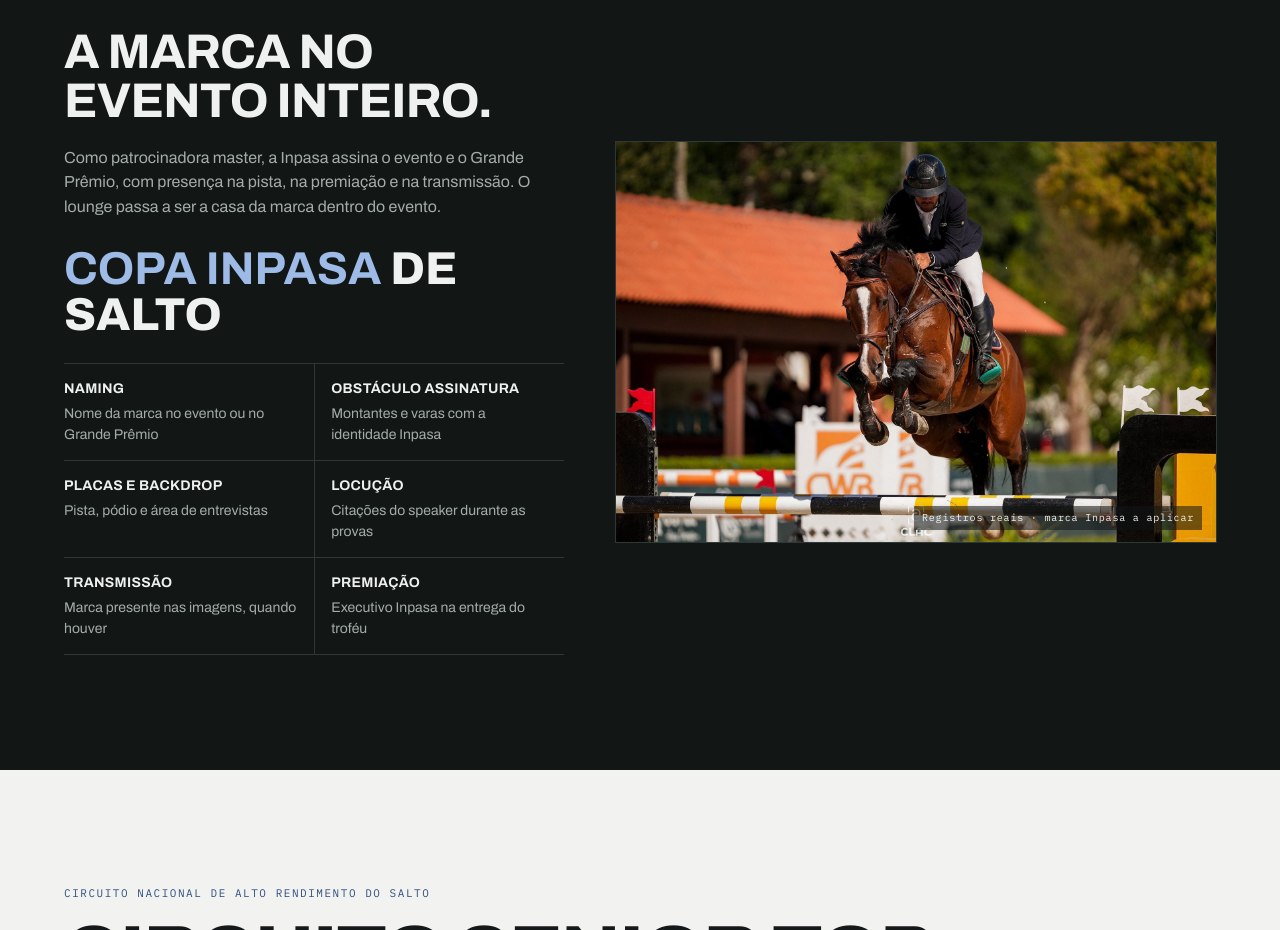
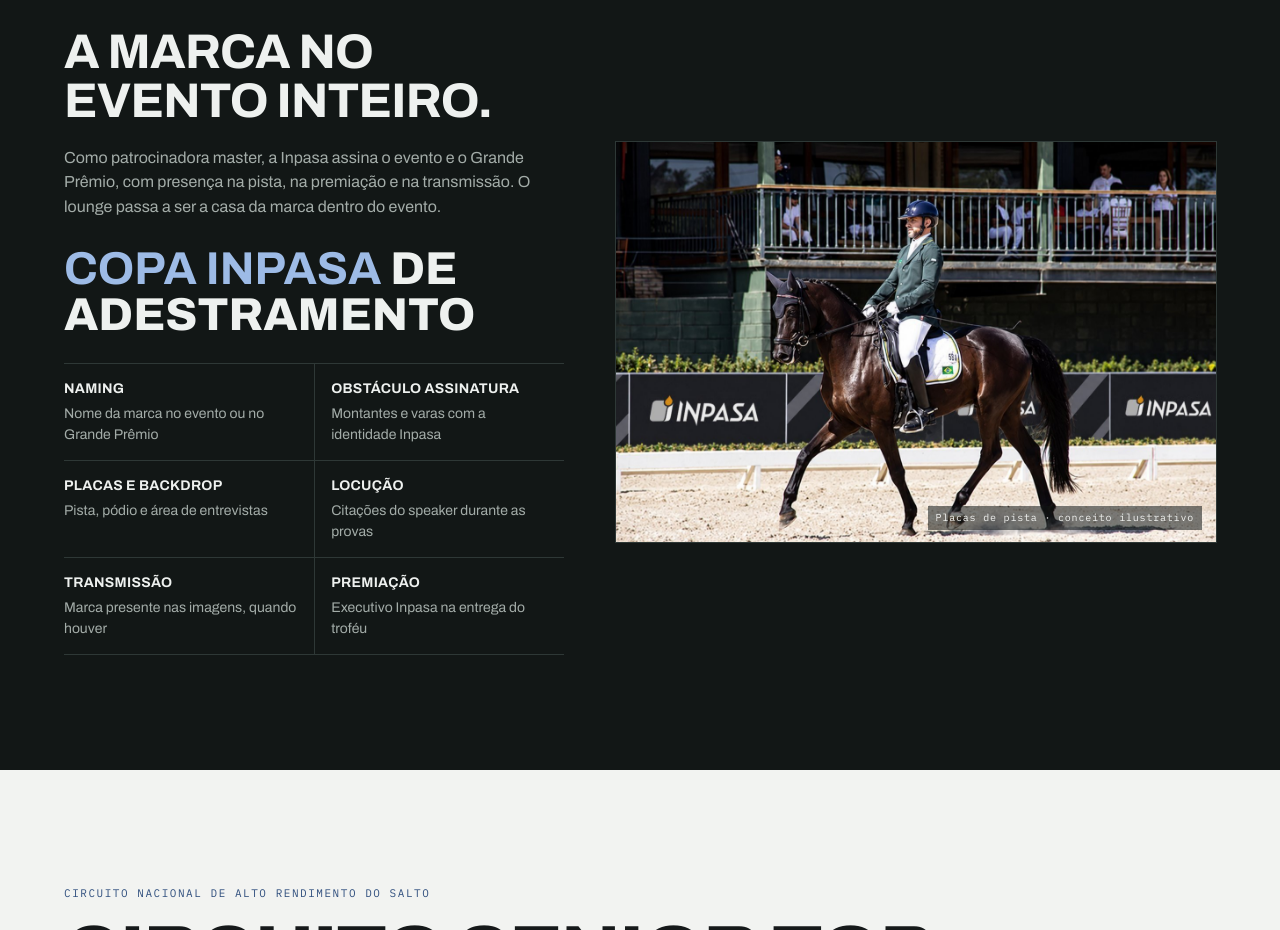
Before and after one commit to rmcaveiro-lang/CBH-INPASA, a plain HTML site: page index.html in a window 1280 px wide. Shown: the part 6920-7850 px from the top of the page. Drawn offline with Linux system fonts and the light colour scheme; animation ran at ten frames a second.

Commit message:
Entregáveis com a marca Inpasa: obstáculo, placas de pista e backdrop de premiação
Co-Authored-By: Claude Opus 5.5 <noreply@anthropic.com>
Claude-Session: https://claude.ai/code/session_01Sm2xVS7bUyG4rPB2yPDBnK

```diff
--- a/index.html
+++ b/index.html
@@ -673,7 +673,7 @@ section.dark,section.dark+section{border-top:0}
         <div><b>Premiação</b><span>Executivo Inpasa na entrega do troféu</span></div>
       </div>
     </div>
-    <figure class="fence rv" style="margin:0"><img class="fimg on" data-k="a" src="assets/historia-salto.jpg" alt="Conjunto saltando obstáculo com montantes personalizados" loading="lazy" style="object-position:50% 30%"><img class="fimg" data-k="b" src="assets/triptico-conteudo.jpg" alt="Conjunto em salto durante prova diurna" loading="lazy" style="object-position:50% 30%"><img class="fimg" data-k="c" src="assets/concurso-chsa.jpg" alt="Conjunto saltando em prova noturna com público na arquibancada" loading="lazy" style="object-position:50% 35%"><figcaption class="cap">Registros reais · marca Inpasa a aplicar</figcaption></figure>
+    <figure class="fence rv" style="margin:0"><img class="fimg on" data-k="a" data-cap="Obstáculo assinatura · conceito ilustrativo" src="assets/obstaculo-inpasa.jpg" alt="Conjunto saltando obstáculo com montantes e varas com a marca Inpasa" loading="lazy" style="object-position:50% 20%"><img class="fimg" data-k="b" data-cap="Placas de pista · conceito ilustrativo" src="assets/placas-inpasa.jpg" alt="Conjunto de adestramento passando diante das placas de pista com a marca Inpasa" loading="lazy" style="object-position:50% 30%"><img class="fimg" data-k="c" data-cap="Backdrop de premiação · conceito ilustrativo" src="assets/backdrop-inpasa.jpg" alt="Cavaleiro premiado com medalha e flores diante do backdrop com as marcas Inpasa e CBH" loading="lazy" style="object-position:50% 20%"><figcaption class="cap" id="fenceCap">Obstáculo assinatura · conceito ilustrativo</figcaption></figure>
   </div>
 </section>
 
@@ -823,7 +823,7 @@ const modalities = [
    ex:"Duas Arenas, Uma Energia"}
 ];
 
-const names = [["Grande Prêmio","INPASA","a"],["Copa INPASA","de Salto","b"],["Troféu INPASA","ao campeão","c"]];
+const names = [["Grande Prêmio","INPASA","a"],["Copa INPASA","de Adestramento","b"],["Troféu INPASA","ao campeão","c"]];
 const casaNames = ['Lounge <b>INPASA</b>','<b>INPASA</b> Conecta','Camarote <b>INPASA</b>'];
 
 /* Circuito Senior Top 2027: etapas por praça (Brasileiro com sede a definir) */
@@ -888,7 +888,7 @@ $("#deliv").innerHTML=`<thead><tr><th></th>${delivCols.map((c,i)=>`<th class="${
 /* rotadores */
 function rotate(el,list,ms,fmt){let i=0;if(reduce)return;setInterval(()=>{el.classList.add("swap");setTimeout(()=>{i=(i+1)%list.length;el.innerHTML=fmt(list[i]);el.classList.remove("swap")},500)},ms)}
 rotate($("#casaRot"),casaNames,3400,x=>x);
-rotate($("#nameRot"),names,3000,([a,b,k])=>{document.querySelectorAll(".fence .fimg").forEach(im=>im.classList.toggle("on",im.dataset.k===k));return `<b>${a}</b> ${b}`});
+rotate($("#nameRot"),names,3600,([a,b,k])=>{document.querySelectorAll(".fence .fimg").forEach(im=>{const on=im.dataset.k===k;im.classList.toggle("on",on);if(on&&im.dataset.cap)$("#fenceCap").textContent=im.dataset.cap});return `<b>${a}</b> ${b}`});
 
 /* mapa */
 (function(){
```
Also changed, not shown: assets/backdrop-inpasa.jpg (added), assets/concurso-chsa.jpg (deleted), assets/historia-salto.jpg (deleted), assets/obstaculo-inpasa.jpg (added), assets/placas-inpasa-2.jpg (added), assets/placas-inpasa.jpg (added), assets/triptico-conteudo.jpg (deleted).
